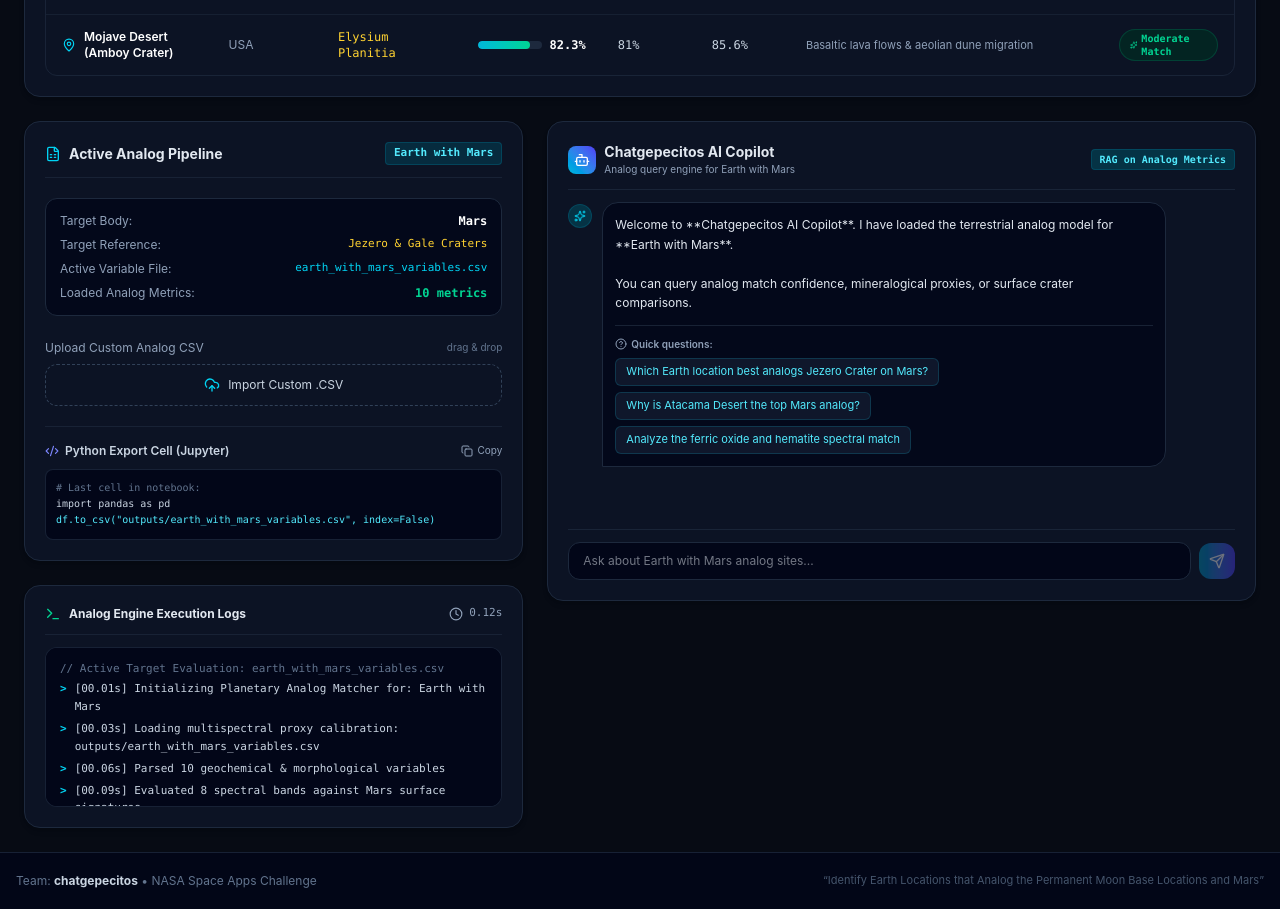
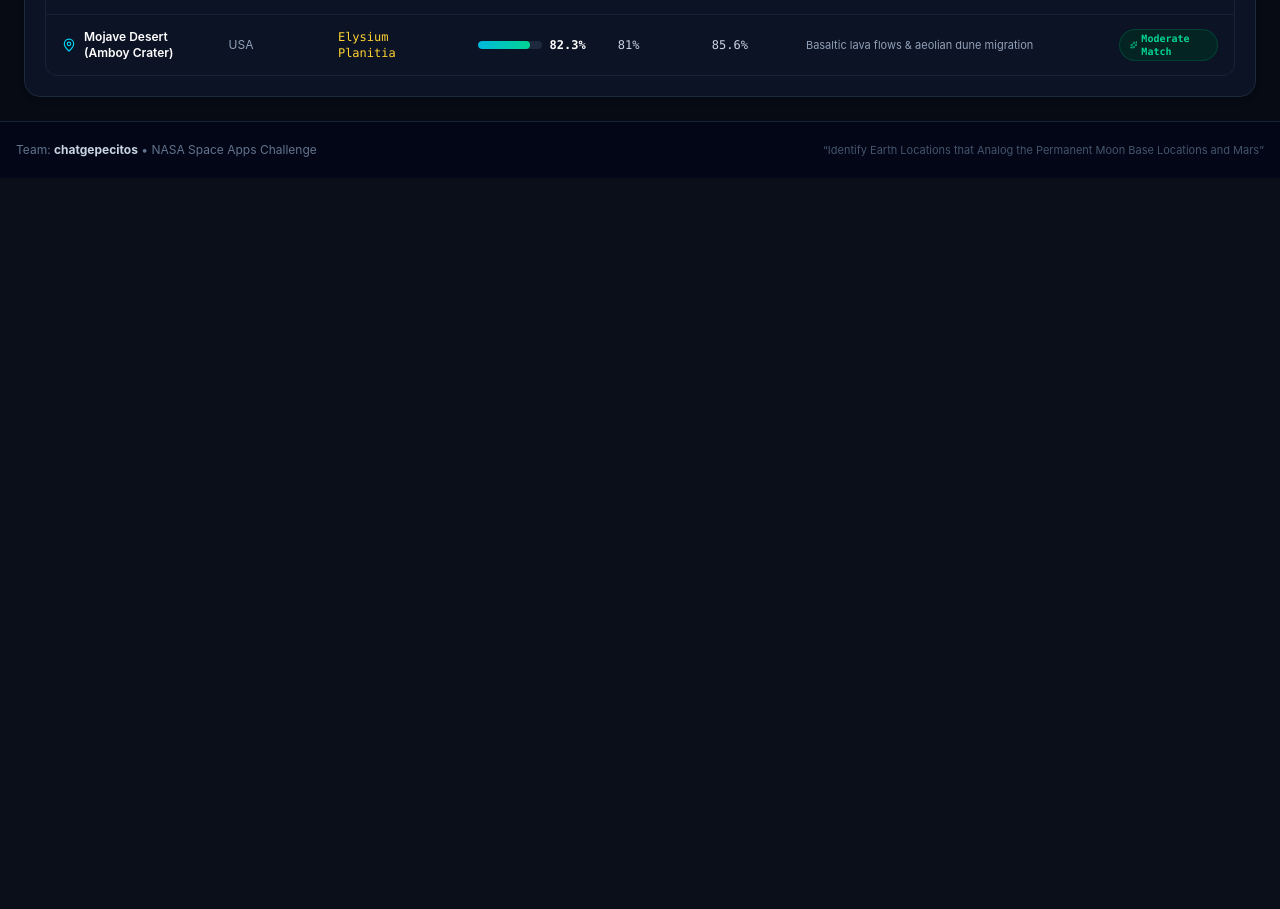
Before and after one commit to Chapinguin/chatgepecitos, a React (Vite) app in the folder frontend/: page / in a window 1280 px wide. Shown: the part 1300-2209 px from the top of the page. After the commit the page ends 1478 px from the top, so only its background shows below. Built offline with nearby package versions, Linux system fonts and the light colour scheme.

Commit message:
feat(ui): remove pipeline controls, execution logs, and chat assistant blocks

```diff
--- a/frontend/src/App.tsx
+++ b/frontend/src/App.tsx
@@ -1,14 +1,11 @@
 import { useState, useEffect, useCallback } from 'react';
 import { Header } from './components/Header';
 import { PlanetarySwitch } from './components/PlanetarySwitch';
-import { ControlPanel } from './components/ControlPanel';
 import { MetricsCards } from './components/MetricsCards';
 import { VariableCharts } from './components/VariableCharts';
 import { VariablesTable } from './components/VariablesTable';
-import { PipelineLogs } from './components/PipelineLogs';
-import { ChatAssistant } from './components/ChatAssistant';
 import type { AnalysisResult, TargetBody } from './types';
-import { loadPlanetaryResults, parsePlanetaryData } from './services/csvLoader';
+import { loadPlanetaryResults } from './services/csvLoader';
 import { getInitialMockResult } from './data/mockData';
 import { Target, Sparkles, Compass } from 'lucide-react';
 
@@ -36,7 +33,6 @@ export function App() {
     }
   }, []);
 
-  // Fetch when target body changes (Earth with Mars <-> Earth with Moon)
   useEffect(() => {
     fetchPlanetaryData(targetBody);
   }, [targetBody, fetchPlanetaryData]);
@@ -44,16 +40,6 @@ export function App() {
   const handleTargetChange = (newBody: TargetBody) => {
     if (newBody !== targetBody) {
       setTargetBody(newBody);
-    }
-  };
-
-  const handleCustomCSVUpload = (content: string, filename: string) => {
-    try {
-      const parsed = parsePlanetaryData(content, undefined, undefined, targetBody, filename);
-      setResult(parsed);
-      setLastUpdated(`Uploaded: ${filename}`);
-    } catch (err) {
-      console.error('Failed to parse custom CSV:', err);
     }
   };
 
@@ -134,31 +120,6 @@ export function App() {
           targetBody={targetBody}
           filename={result.filename}
         />
-
-        {/* 4. Controls, Logs & Chat Copilot */}
-        <div className="grid grid-cols-1 lg:grid-cols-12 gap-6 items-start">
-          <div className="lg:col-span-5 space-y-6">
-            <ControlPanel
-              onCustomCSVUpload={handleCustomCSVUpload}
-              isLoading={isLoading}
-              totalVariables={result.variables.length}
-              targetBody={targetBody}
-            />
-            <PipelineLogs
-              logs={result.pipelineLogs}
-              duration={result.durationSeconds}
-              filename={result.filename}
-            />
-          </div>
-
-          <div className="lg:col-span-7">
-            <ChatAssistant
-              variables={result.variables}
-              analogSites={result.analogSites}
-              targetBody={targetBody}
-            />
-          </div>
-        </div>
       </main>
 
       {/* Footer */}
```
